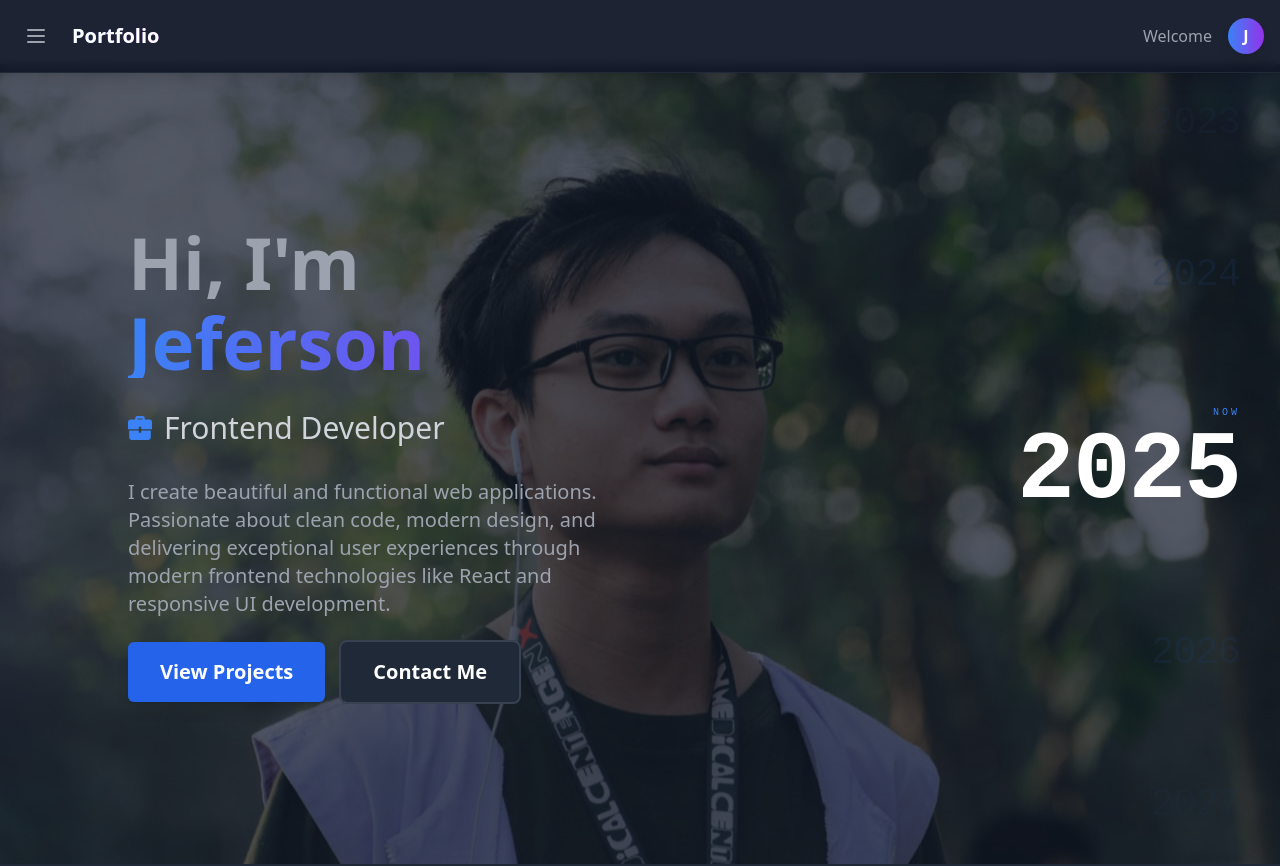
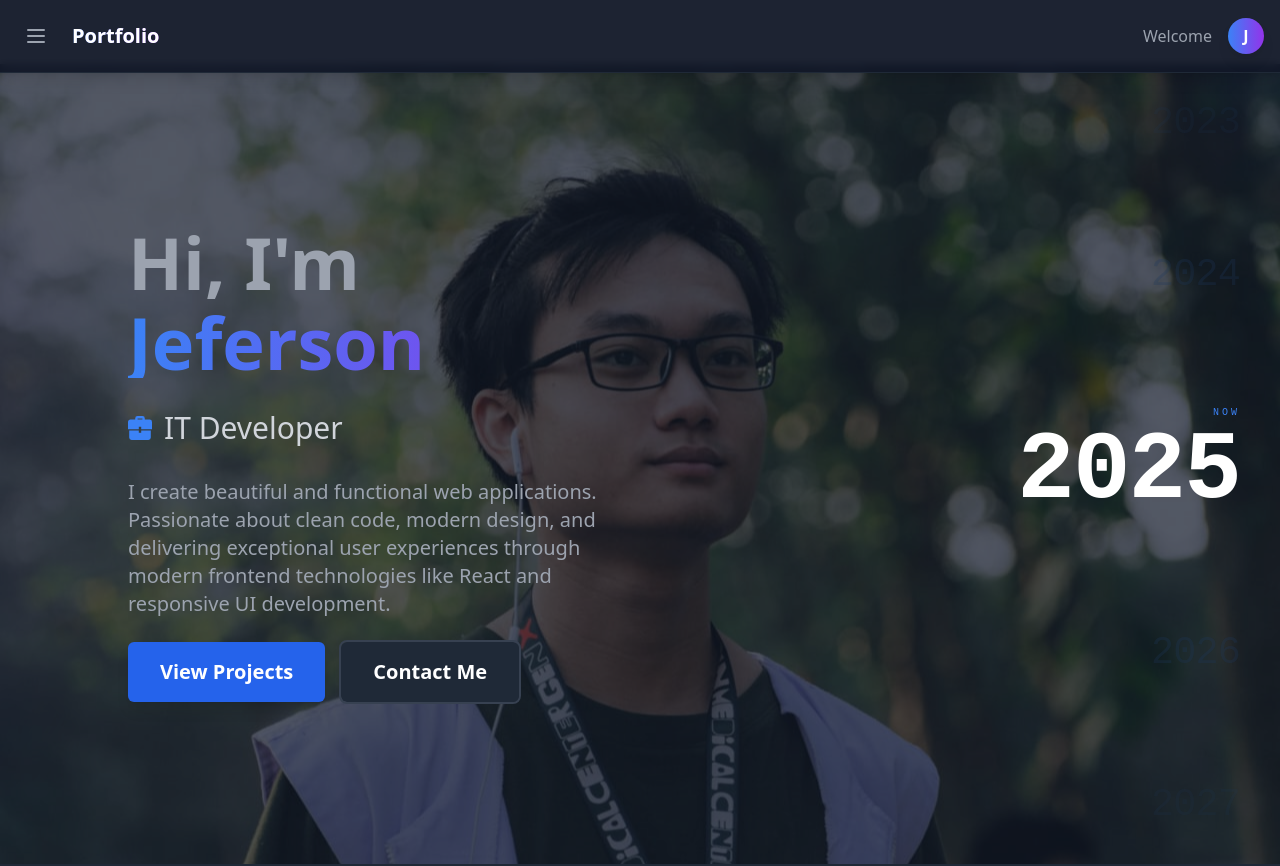
Before and after one commit to foodkin/Portofolio_Website, a React (Create React App) app: page / in a window 1280 px wide. Shown: the top 866 px of the page. Built offline with nearby package versions, Linux system fonts and the light colour scheme.

Commit message:
minor fixing

```diff
--- a/src/components/Hero.jsx
+++ b/src/components/Hero.jsx
@@ -95,7 +95,7 @@ const Hero = () => {
               <svg className="h-6 w-6 fill-current text-blue-500 mr-3" xmlns="http://www.w3.org/2000/svg" viewBox="0 0 20 20">
                 <path d="M9 12H1v6a2 2 0 0 0 2 2h14a2 2 0 0 0 2-2v-6h-8v2H9v-2zm0-1H0V5c0-1.1.9-2 2-2h4V2a2 2 0 0 1 2-2h4a2 2 0 0 1 2 2v1h4a2 2 0 0 1 2 2v6h-9V9H9v2zm3-8V2H8v1h4z" />
               </svg>
-              Frontend Developer
+              IT Developer
             </h1>
             <p className="lg:text-xl sm:text-lg text-base text-gray-400 leading-relaxed">
               I create beautiful and functional web applications.
```
